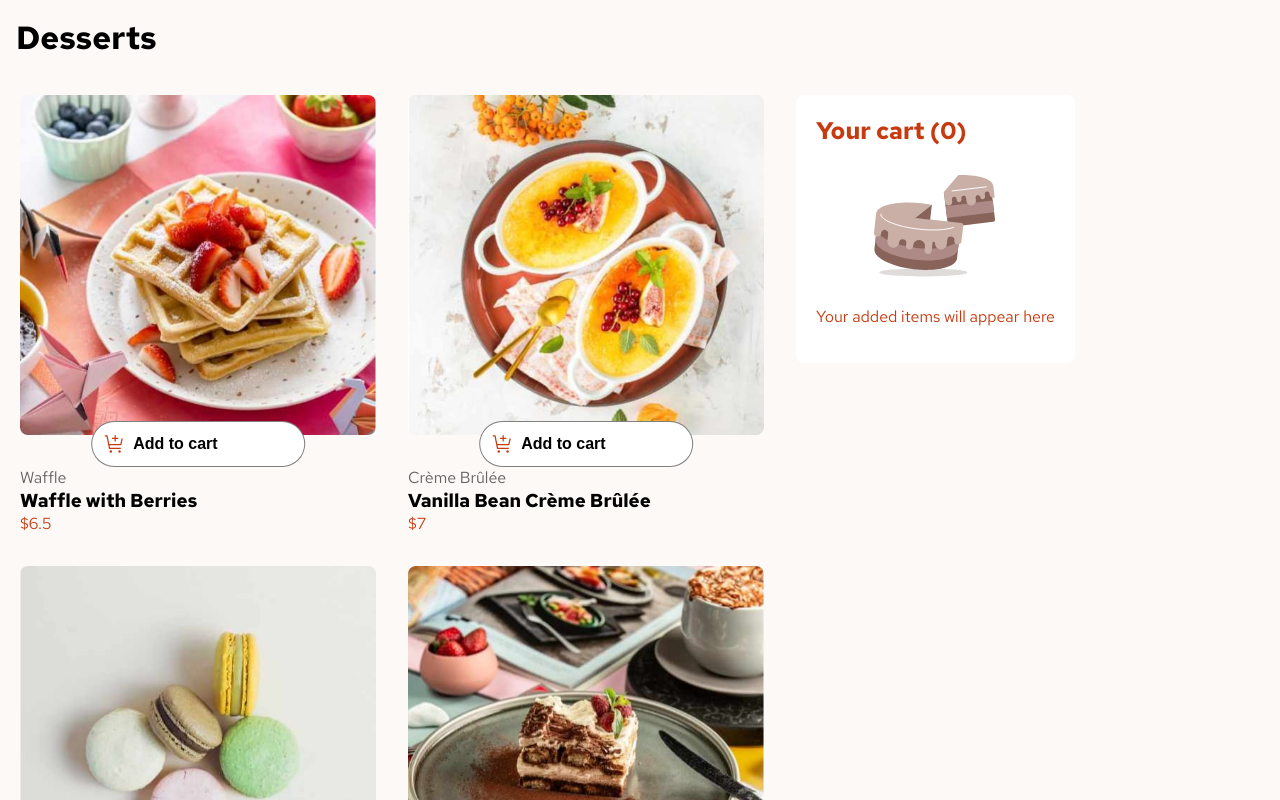
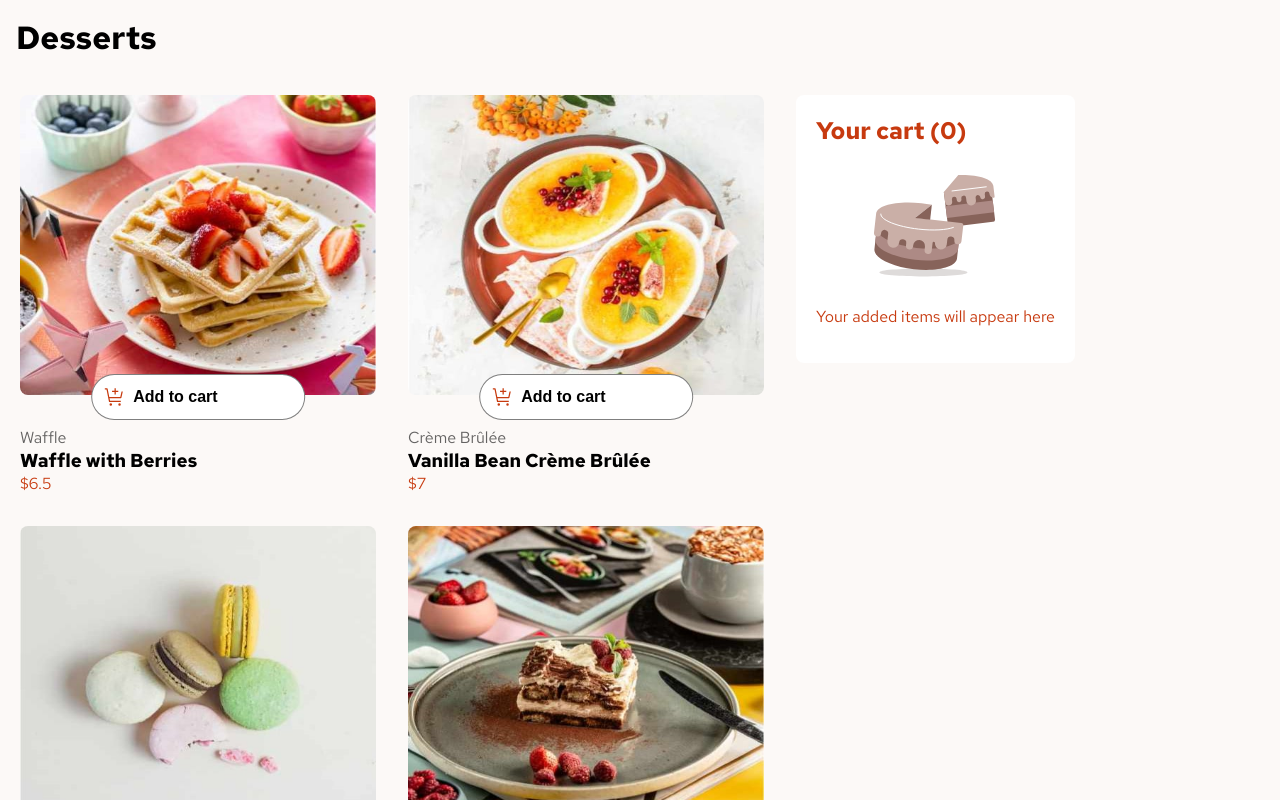
Before and after one commit to Medido1/Frontend-Mentor-Product-list-with-cart, a React (Vite) app: page / in a window 1280 px wide. Shown: the top 800 px of the page. Built offline with nearby package versions, Linux system fonts and the light colour scheme.

Commit message:
Assign explicit width and height for image for better performance

```diff
--- a/src/components/Dessert.jsx
+++ b/src/components/Dessert.jsx
@@ -7,7 +7,8 @@ export default function Dessert(
   {imgSrc, category,
     dessertName, price,
      setTotalCount, itemCount,
-    updateItemNumber}
+    updateItemNumber,
+    width, height}
 ) {
 
   const [clicked, setIsClicked] = useState(false);
@@ -31,7 +32,7 @@ export default function Dessert(
   return (
     <div className="dessert">
       <div className="img_container">
-        <img src={imgSrc} alt={category} className='dessert_img'/>
+        <img src={imgSrc} alt={category} width={width} height={height} className='dessert_img'/>
         {!clicked &&
           <button className='add_to_cart_btn' onClick={handleClick}>
             <img src={addToCart} alt='cart icon'/>
--- a/src/components/DessertsMenu.jsx
+++ b/src/components/DessertsMenu.jsx
@@ -23,6 +23,8 @@ export default function DessertsMenu(
           <Dessert
           imgSrc={isMobile ? info.image.mobile : info.image.desktop}
           category={info.category}
+          width = {isMobile ? 654: 502}
+          height = {isMobile ? 240: 300}
           dessertName={info.name}
           price={info.price}
           setTotalCount={setTotalCount}
```
